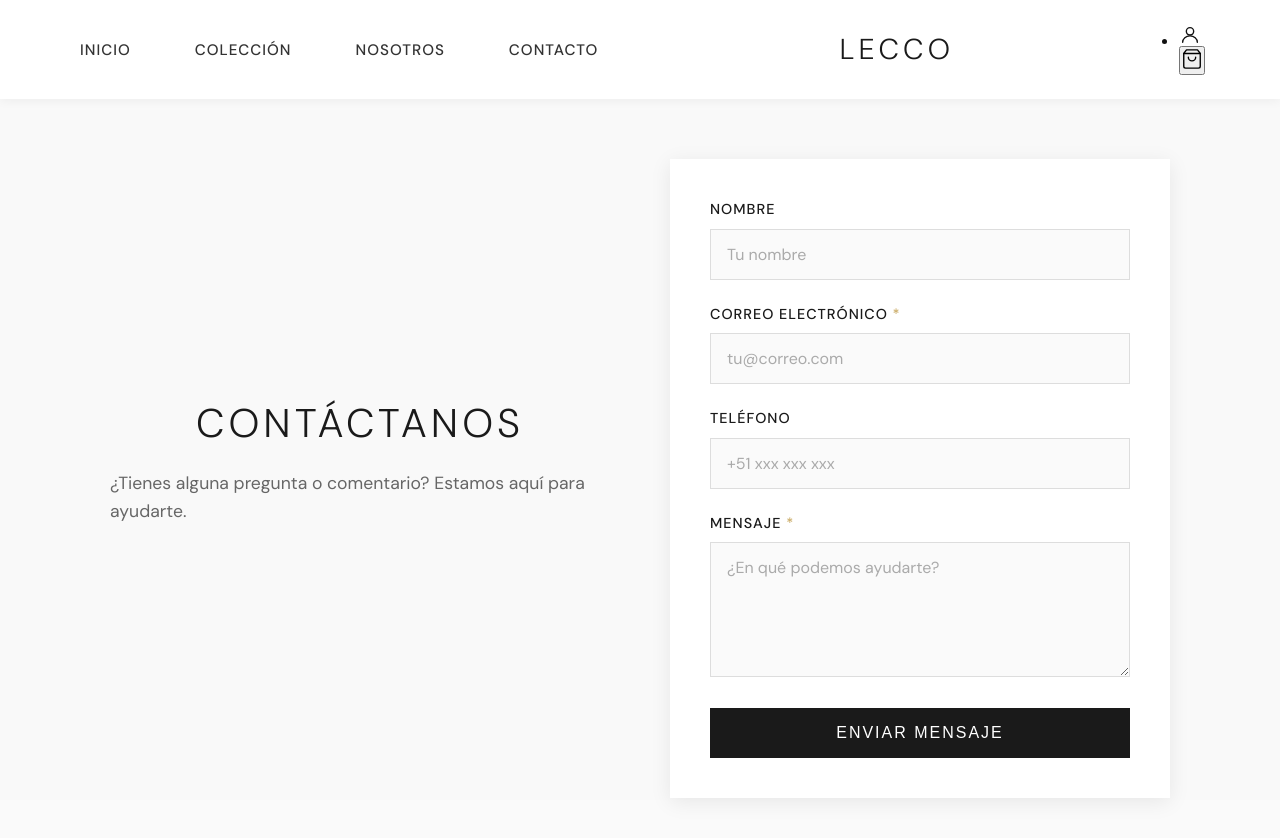
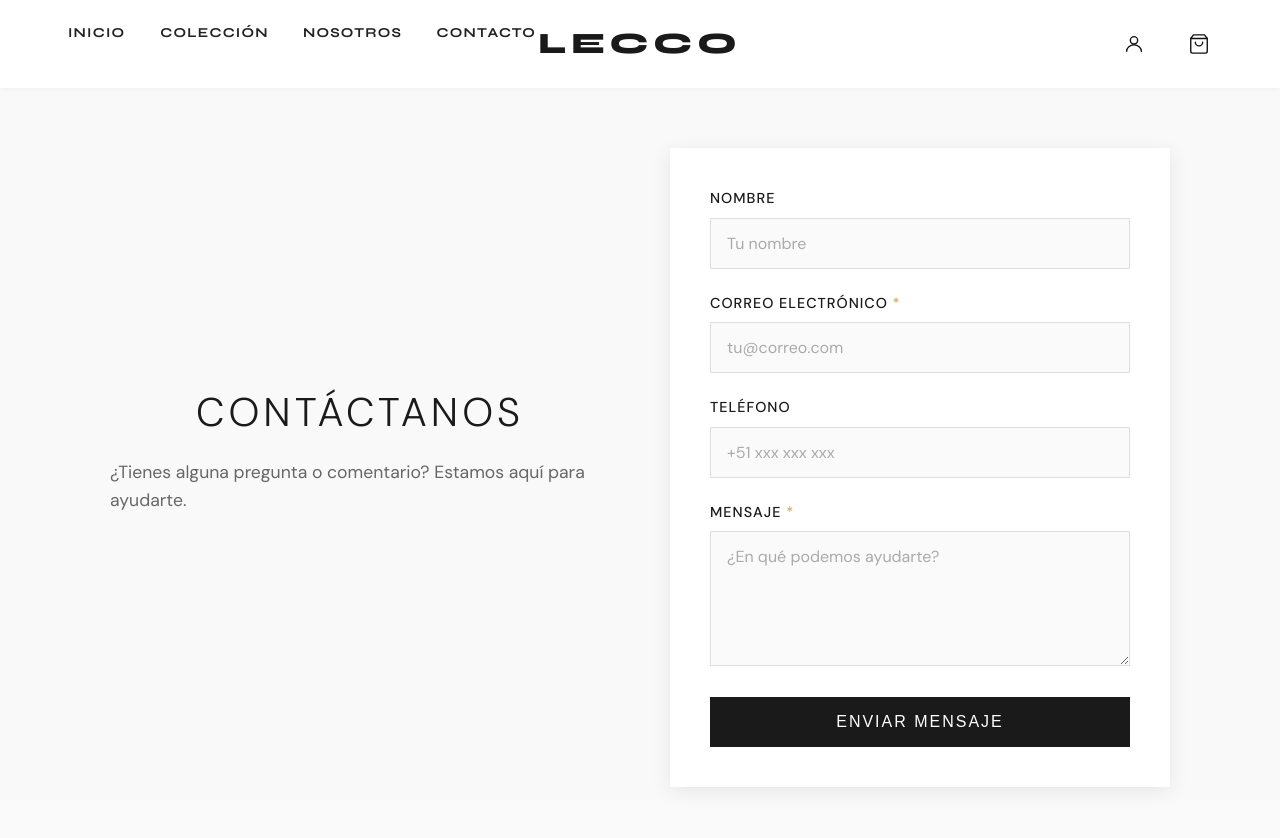
Before and after one commit to root2k001/Lecco-Store, a React (Vite) app: page /Contacto in a window 1280 px wide. Shown: the top 838 px of the page. Built offline with nearby package versions, Linux system fonts and the light colour scheme.

Commit message:
Refactor header styles and update font usage

```diff
--- a/src/ComponentesGenerales/cabecera/principal.css
+++ b/src/ComponentesGenerales/cabecera/principal.css
@@ -1,3 +1,5 @@
+@import url('https://fonts.googleapis.com/css2?family=Syne:wght@400;500;600;700;800&display=swap');
+
 /* ===== HEADER / NAVEGACIÓN ===== */
 .Principal-container {
   width: 100%;
@@ -5,69 +7,97 @@
 }
 
 .header {
-  display: flex;
-  justify-content: space-between;
+  display: grid;
+  grid-template-columns: 1fr auto 1fr;
   align-items: center;
-  padding: 1.5rem 5%;
+  padding: 1.25rem 5%;
   background-color: #fff;
-  box-shadow: 0 2px 10px rgba(0, 0, 0, 0.05);
+  box-shadow: 0 1px 6px rgba(0, 0, 0, 0.04);
   position: sticky;
   top: 0;
   z-index: 100;
+  font-family: 'Syne', sans-serif;
+}
+
+.header .navigation {
+  justify-self: start;
 }
 
 .logo {
-  font-size: 1.8rem;
-  font-weight: 300;
-  letter-spacing: 4px;
+  font-family: 'Syne', sans-serif;
+  font-size: 1.85rem;
+  font-weight: 800;
+  /* Syne Extra Bold */
+  letter-spacing: 5px;
   color: #1a1a1a;
   text-decoration: none;
   text-transform: uppercase;
-  transition: color 0.3s ease;
+  justify-self: center;
+  text-align: center;
+  transition: opacity 0.3s ease, color 0.3s ease;
 }
 
 .logo:hover {
-  color: #c9a962;
+  opacity: 0.75;
+  color: #000;
 }
 
 .navigation ul {
   list-style: none;
   display: flex;
-  gap: 32px;
+  gap: 28px;
   align-items: center;
+  margin: 0;
+  padding: 0;
 }
 
 .menu-link {
-  color: #333;
+  font-family: 'Syne', sans-serif;
+  color: #222;
   text-decoration: none;
-  font-size: 0.95rem;
-  font-weight: 500;
-  letter-spacing: 1px;
+  font-size: 0.85rem;
+  font-weight: 700;
+  letter-spacing: 1.2px;
   text-transform: uppercase;
-  padding: 8px 16px;
-  border-radius: 4px;
-  transition: all 0.3s ease;
+  padding: 6px 4px;
+  border-radius: 2px;
+  transition: all 0.25s ease;
   position: relative;
 }
 
 .menu-link::after {
   content: '';
   position: absolute;
-  bottom: 0;
+  bottom: -2px;
   left: 50%;
   width: 0;
   height: 2px;
-  background-color: #c9a962;
-  transition: all 0.3s ease;
+  background-color: #111;
+  transition: all 0.25s ease;
   transform: translateX(-50%);
 }
 
 .menu-link:hover {
-  color: #c9a962;
+  color: #000;
+  opacity: 0.75;
 }
 
 .menu-link:hover::after {
-  width: 70%;
+  width: 100%;
+}
+
+.header>nav:not(.navigation) {
+  justify-self: end;
+}
+
+.header>nav:not(.navigation) ul {
+  list-style: none;
+  display: flex;
+  align-items: center;
+  justify-content: flex-end;
+  gap: 16px;
+  margin: 0;
+  padding: 0;
 }
 
 .carrito-container {
@@ -76,39 +106,39 @@
   align-items: center;
 }
 
-.carrito-icono {
+.cabecera-iconos {
   background: none;
   border: none;
-  font-size: 1.5rem;
+  font-size: 1.35rem;
   cursor: pointer;
-  padding: 8px;
+  padding: 6px;
   border-radius: 50%;
-  transition: all 0.3s ease;
+  transition: all 0.2s ease;
   display: flex;
   align-items: center;
   justify-content: center;
+  font-family: 'Syne', sans-serif;
+  color: #111;
 }
 
-.carrito-icono:hover {
-  background-color: #f5f5f5;
-  transform: scale(1.1);
-}
+
 
 .contador-productos {
   position: absolute;
-  top: 0;
-  right: 0;
-  background-color: #c9a962;
-  color: #fff;
-  font-size: 0.7rem;
-  font-weight: 600;
-  min-width: 18px;
-  height: 18px;
+  top: -10px;
+  right: -18px;
+  background-color: #ffffff;
+  color: #000000;
+  font-family: 'Syne', sans-serif;
+  font-size: 18px;
+  font-weight: 800;
+  min-width: 20px;
+  height: 30px;
   border-radius: 50%;
   display: flex;
   align-items: center;
   justify-content: center;
-  padding: 0 4px;
+
   animation: pop 0.3s ease;
 }
 
@@ -404,23 +434,28 @@
 .usuario-nav {
   display: flex;
   align-items: center;
-  gap: 15px;
-  margin-left: 20px;
+  gap: 12px;
+  font-family: 'Syne', sans-serif;
 }
 
 .usuario-nombre {
-  font-size: 14px;
-  color: #333;
-  font-weight: 500;
+  font-family: 'Syne', sans-serif;
+  font-size: 13px;
+  color: #111;
+  font-weight: 700;
+  letter-spacing: 0.5px;
 }
 
 .btn-logout {
+  font-family: 'Syne', sans-serif;
+  font-weight: 700;
+  letter-spacing: 0.5px;
   background-color: transparent;
   color: #ff4a4a;
   border: 1px solid #ff4a4a;
-  padding: 5px 10px;
+  padding: 4px 8px;
   border-radius: 4px;
-  font-size: 13px;
+  font-size: 12px;
   cursor: pointer;
   transition: all 0.2s;
 }
@@ -612,12 +647,33 @@
   font-size: 1.8rem;
   cursor: pointer;
   color: #1a1a1a;
-  z-index: 101; /* Asegurar que quede sobre el menú cuando se abre */
+  z-index: 101;
+  /* Asegurar que quede sobre el menú cuando se abre */
 }
 
 @media screen and (max-width: 850px) {
+  .header {
+    display: flex;
+    justify-content: space-between;
+    align-items: center;
+    padding: 1rem 5%;
+  }
+
+  .header .logo {
+    order: 1;
+    font-size: 1.5rem;
+    letter-spacing: 3px;
+  }
+
+  .header>nav:not(.navigation) {
+    order: 2;
+    margin-left: auto;
+    margin-right: 12px;
+  }
+
   .menu-hamburguesa {
     display: block;
+    order: 3;
   }
 
   .navigation {
@@ -627,10 +683,11 @@
     width: 250px;
     height: 100vh;
     background-color: #fff;
-    box-shadow: -2px 0 10px rgba(0,0,0,0.1);
+    box-shadow: -2px 0 10px rgba(0, 0, 0, 0.1);
     transition: right 0.3s ease;
     z-index: 100;
-    padding-top: 80px; /* Espacio para la cabecera */
+    padding-top: 80px;
+    /* Espacio para la cabecera */
   }
 
   .navigation.nav-abierto {
@@ -645,7 +702,7 @@
   }
 
   .menu-link {
-    font-size: 1.1rem;
+    font-size: 1rem;
     width: 100%;
     display: block;
   }
@@ -655,6 +712,7 @@
     align-items: flex-start;
     gap: 10px;
     width: 100%;
+    margin-left: 0;
   }
 
   .btn-logout {
```
